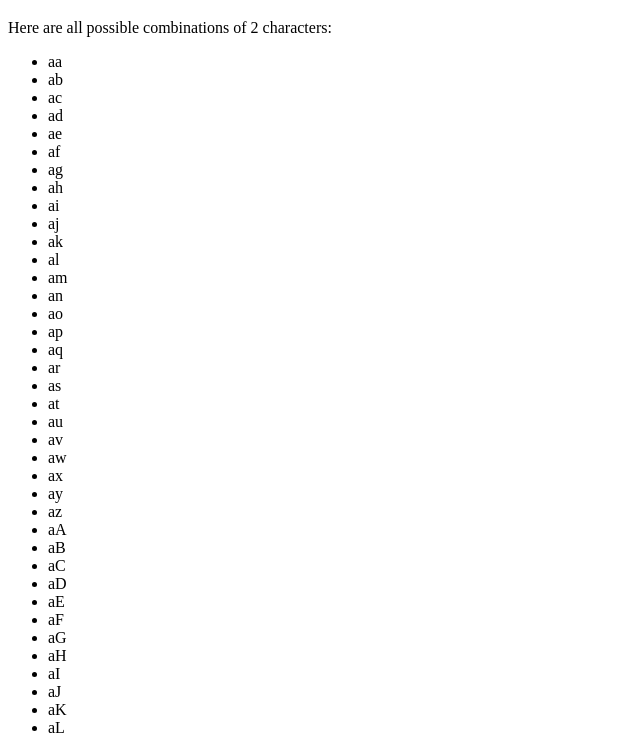
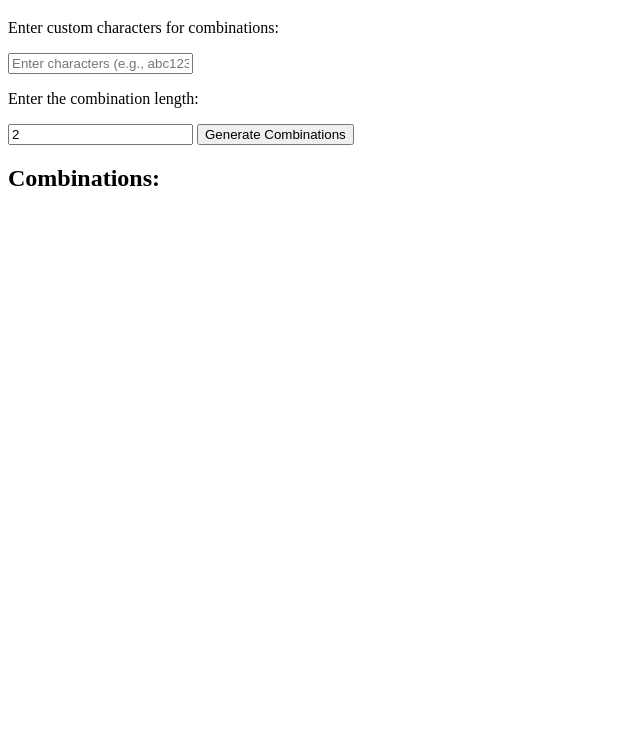
Before and after one commit to ryder7223/5-characters, a plain HTML site: page Index.html in a window 1280 px wide. Shown: the part 61-799 px from the top of the page, without its empty margins (0-640 px from the left). Drawn offline with Linux system fonts and the light colour scheme.

Commit message:
Update Index.html

```diff
--- a/Index.html
+++ b/Index.html
@@ -6,29 +6,57 @@
   </head>
   <body>
     <h1>Character Combinations</h1>
-    <p>Here are all possible combinations of 2 characters:</p>
+
+    <p>Enter custom characters for combinations:</p>
+    <input type="text" id="customCharacters" placeholder="Enter characters (e.g., abc123!@#)">
+
+    <p>Enter the combination length:</p>
+    <input type="number" id="combinationLength" value="2" min="1">
+
+    <button onclick="displayCombinations()">Generate Combinations</button>
+
+    <h2>Combinations:</h2>
     <ul id="combinations"></ul>
 
     <script>
-      // Function to generate all combinations of 2 characters
-      function generateCombinations() {
-        const characters = "abcdefghijklmnopqrstuvwxyzABCDEFGHIJKLMNOPQRSTUVWXYZ0123456789!@#$%^&*()_+-=[]{}\|;:'\",.<>/? ";
+      // Function to generate all combinations of the specified length
+      function generateCombinations(characters, length) {
         const combinations = [];
-        for (let i = 0; i < characters.length; i++) {
-          for (let j = 0; j < characters.length; j++) {
-            combinations.push(characters[i] + characters[j]);
+
+        // Recursive helper function to build combinations
+        function buildCombination(current) {
+          if (current.length === length) {
+            combinations.push(current);
+            return;
+          }
+          for (let i = 0; i < characters.length; i++) {
+            buildCombination(current + characters[i]);
           }
         }
+
+        buildCombination(""); // Start with an empty string
         return combinations;
       }
 
-      // Generate and display all combinations of 2 characters
-      const combinations = generateCombinations();
-      const list = document.getElementById("combinations");
-      for (let i = 0; i < combinations.length; i++) {
-        const li = document.createElement("li");
-        li.textContent = combinations[i];
-        list.appendChild(li);
+      // Function to generate and display combinations based on user input
+      function displayCombinations() {
+        // Get user inputs
+        const characters = document.getElementById("customCharacters").value || "abcdefghijklmnopqrstuvwxyzABCDEFGHIJKLMNOPQRSTUVWXYZ0123456789!@#$%^&*()_+-=[]{}|;:'\",.<>/? ";
+        const length = parseInt(document.getElementById("combinationLength").value, 10);
+
+        // Generate combinations
+        const combinations = generateCombinations(characters, length);
+
+        // Clear previous combinations
+        const list = document.getElementById("combinations");
+        list.innerHTML = ""; // Clear the list
+
+        // Display new combinations
+        combinations.forEach(combination => {
+          const li = document.createElement("li");
+          li.textContent = combination;
+          list.appendChild(li);
+        });
       }
     </script>
   </body>
```
